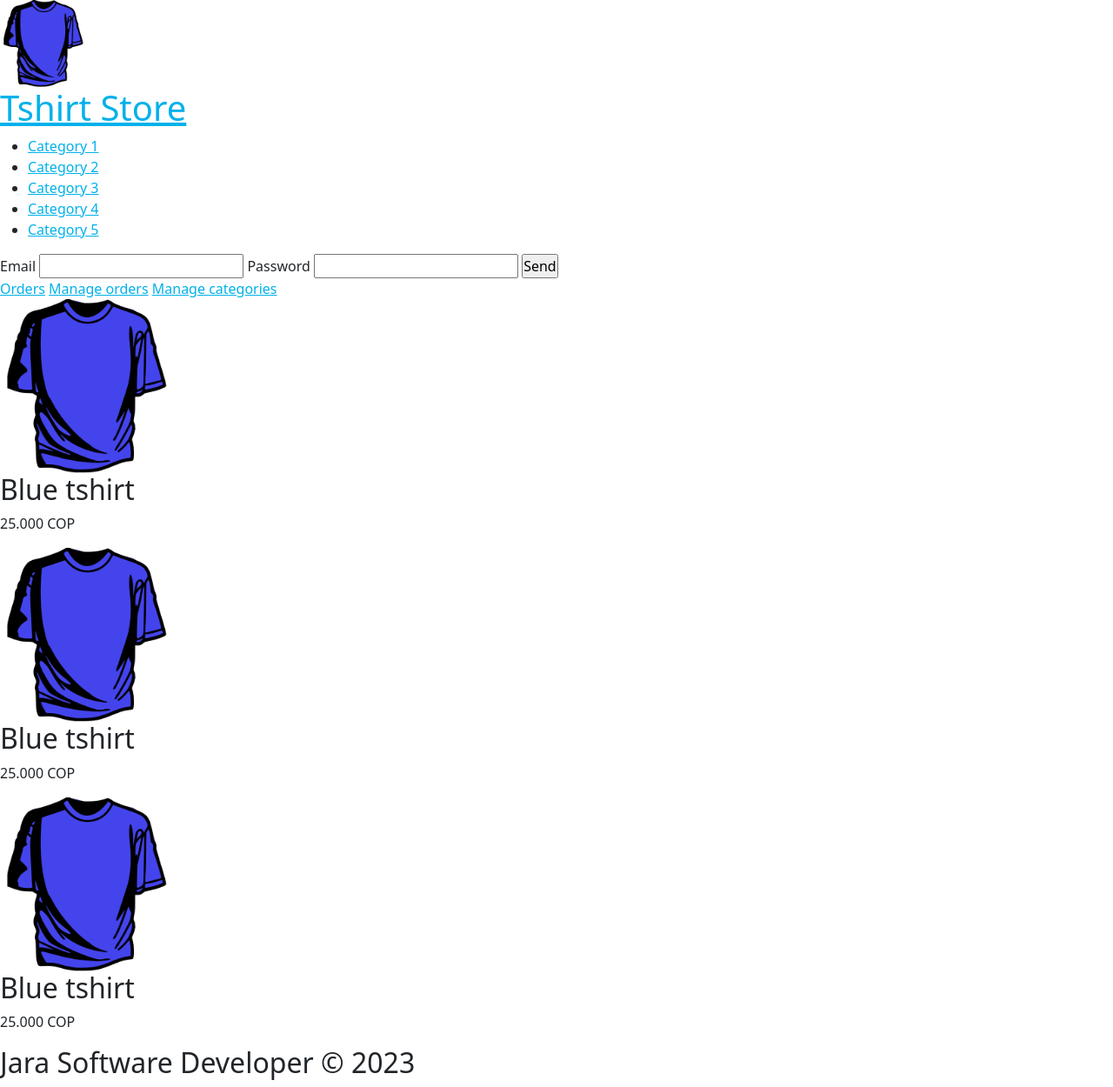
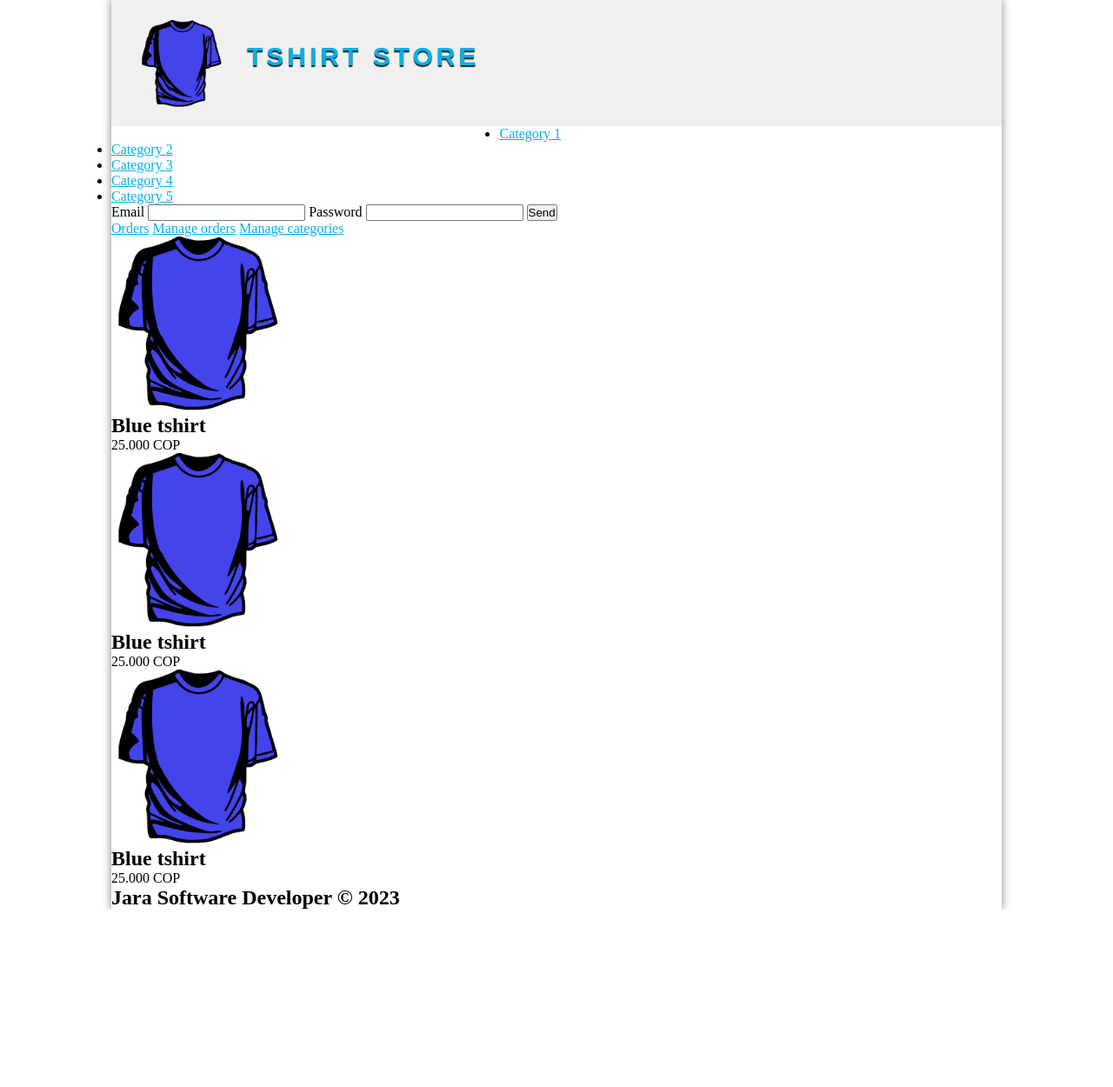
Before and after one commit to J4VJ4R/store-t, a PHP site: page / in a window 1280 px wide. Shown: the whole page at 87% size. After the commit the page ends 1046 px from the top, so only its background shows below. Run offline with PHP 8.4, Linux system fonts and the light colour scheme.

Commit message:
styles for header

```diff
--- a/assets/css/styles.css
+++ b/assets/css/styles.css
@@ -41,12 +41,49 @@ li a:hover{
     color: #555555;
 }
 
-
-
-#logo img{
-    width: 100px;
+/* container */
+#container{
+    width: 80%;
+    margin: 0px auto;
+    box-shadow: 0px 0px 10px gray;
+    background-color: white;
 }
 
+/* header */
+
+#header{
+    height: 145px;
+    background-color: #f0f0f0;
+}
+#logo{
+    padding: 23px;
+    margin-left: 8px;
+    float: left;
+}
+#logo img{
+    float: left;
+    height: 100px;
+}
+#logo a{
+    float: left;
+    font-size: 30px;
+    letter-spacing: 4px;
+    font-family: sans-serif, Arial, Helvetica;
+    text-transform: uppercase;
+    color: #01b1ea;
+    font-weight: bold;
+    text-decoration: none;
+    margin-top: 25px;
+    margin-left: 25px;
+    text-shadow: 0px 2px 1px #222222;
+    transition: all 300ms;
+}
+
+#logo a:hover{
+    text-shadow: 0px 2px 1px #01b1ea, 0px 0px 4px #01b1ea;
+    color: #01b1ea;
+
+}
 .product img{
     width: 200px;
 }
--- a/index.php
+++ b/index.php
@@ -1,21 +1,24 @@
 <!DOCTYPE html>
 <html lang="es">
+
 <head>
     <meta charset="UTF-8">
     <meta http-equiv="X-UA-Compatible" content="IE=edge">
     <meta name="viewport" content="width=device-width, initial-scale=1.0">
     <title>store-t</title>
     <link rel="stylesheet" href="assets/css/styles.css">
-    <link href="https://cdn.jsdelivr.net/npm/bootstrap@5.0.2/dist/css/bootstrap.min.css" rel="stylesheet" integrity="sha384-EVSTQN3/azprG1Anm3QDgpJLIm9Nao0Yz1ztcQTwFspd3yD65VohhpuuCOmLASjC" crossorigin="anonymous">
-<script src="https://cdn.jsdelivr.net/npm/bootstrap@5.0.2/dist/js/bootstrap.bundle.min.js" integrity="sha384-MrcW6ZMFYlzcLA8Nl+NtUVF0sA7MsXsP1UyJoMp4YLEuNSfAP+JcXn/tWtIaxVXM" crossorigin="anonymous"></script>
+    <!-- <link href="https://cdn.jsdelivr.net/npm/bootstrap@5.0.2/dist/css/bootstrap.min.css" rel="stylesheet" integrity="sha384-EVSTQN3/azprG1Anm3QDgpJLIm9Nao0Yz1ztcQTwFspd3yD65VohhpuuCOmLASjC" crossorigin="anonymous">
+    <script src="https://cdn.jsdelivr.net/npm/bootstrap@5.0.2/dist/js/bootstrap.bundle.min.js" integrity="sha384-MrcW6ZMFYlzcLA8Nl+NtUVF0sA7MsXsP1UyJoMp4YLEuNSfAP+JcXn/tWtIaxVXM" crossorigin="anonymous"></script> -->
 </head>
+
 <body>
+    <div id="container">
         <!-- header -->
-    <header class="header">
+        <header id="header">
             <div id="logo">
                 <img src="assets/img/tshirt.png" alt="tshirt logo" srcset="">
                 <a href="index.php">
-                <h1>Tshirt Store</h1>
+                    Tshirt Store
                 </a>
             </div>
         </header>
@@ -70,5 +73,7 @@
         <footer>
             <h2>Jara Software Developer &copy <?= date('Y') ?></h2>
         </footer>
+    </div>
 </body>
+
 </html>
```
Lines whose indentation alone changed are shown as unchanged.
